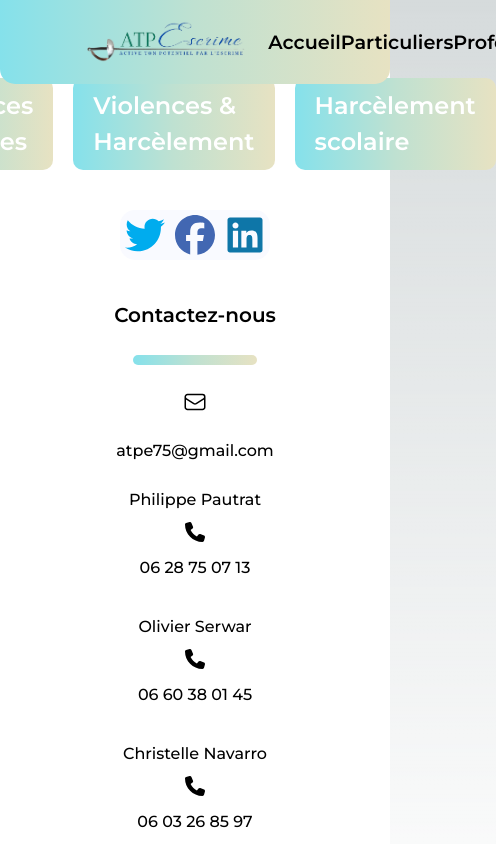
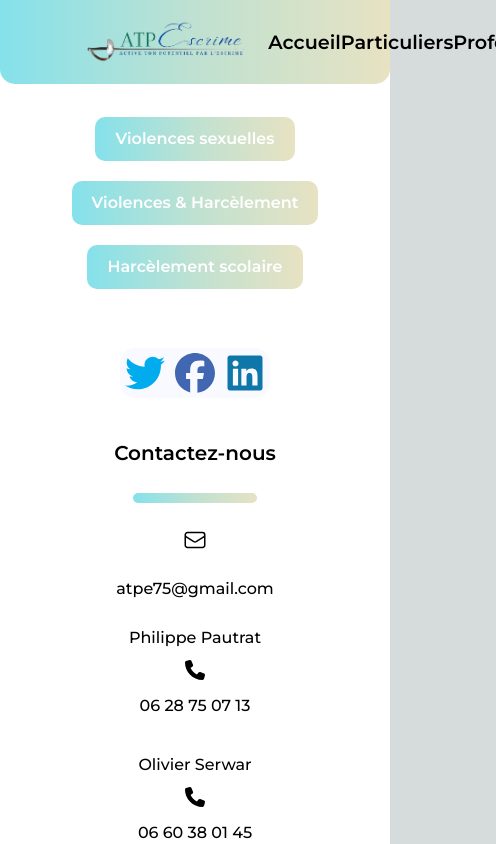
Before and after one commit to Matsuel/ATPE, a Next.js app: page /particuliers in a window 390 px wide. Shown: the top 844 px of the page, 496 px wide, since content can reach past the window. Built offline with nearby package versions, Linux system fonts and the light colour scheme.

Commit message:
particuliers responsive

```diff
--- a/src/styles/Particuliers.module.scss
+++ b/src/styles/Particuliers.module.scss
@@ -36,3 +36,35 @@
         }
     }
 }
+
+@media screen and (max-width: 1024px) {
+    .Particuliers_container {
+        .Particuliers_links {
+            .Particuliers_link {
+                font-size: 1.2rem;
+            }
+        }
+    }
+}
+
+@media screen and (max-width: 768px) {
+    .Particuliers_container {
+        .Particuliers_links {
+            flex-direction: column;
+            gap: 20px;
+            margin-top: 25%;
+            margin-bottom: 10%;
+        }
+    }
+}
+
+@media screen and (max-width: 480px) {
+    .Particuliers_container {
+        .Particuliers_links {
+            margin-top: 30%;
+            .Particuliers_link {
+                font-size: 1rem;
+            }
+        }
+    }
+}
```
